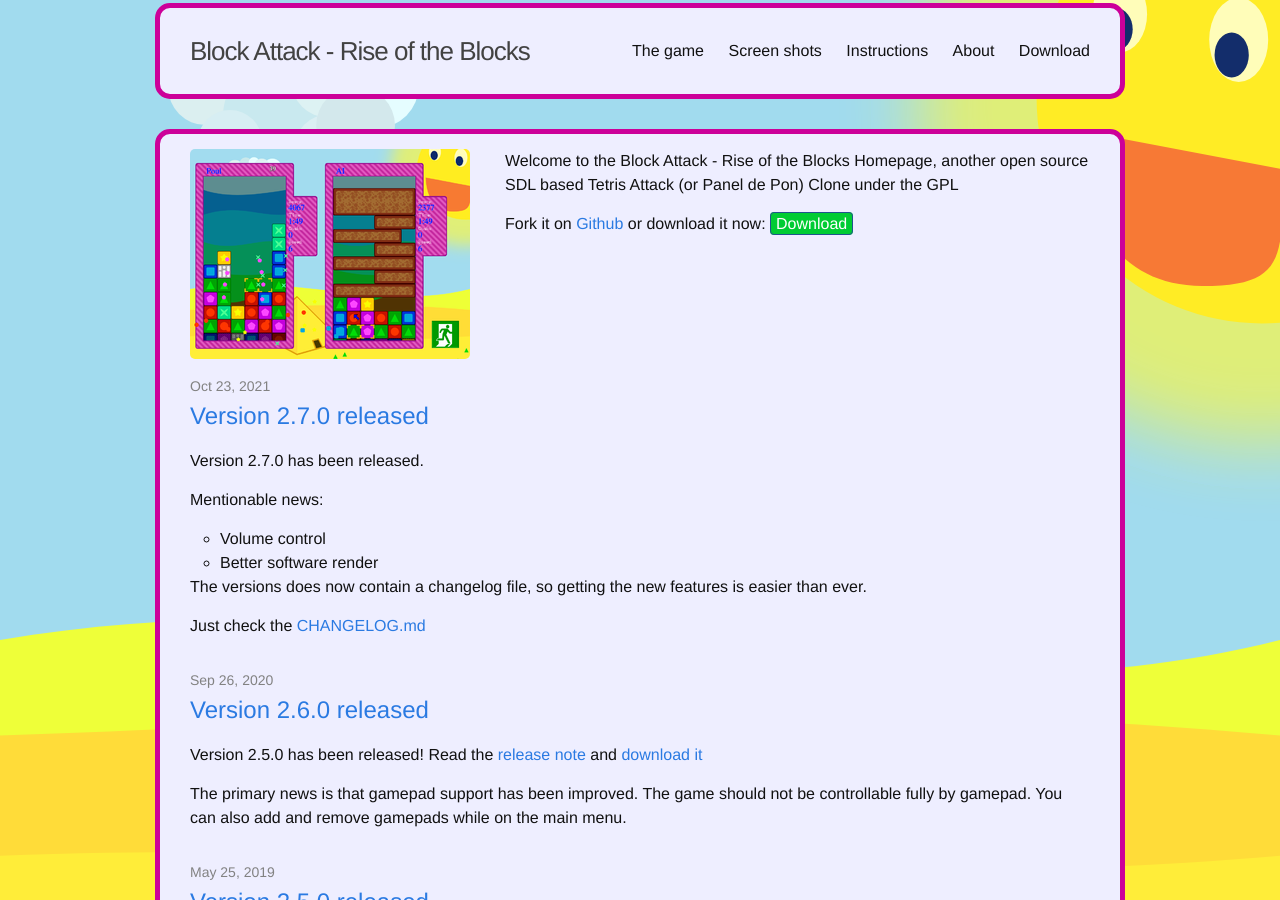
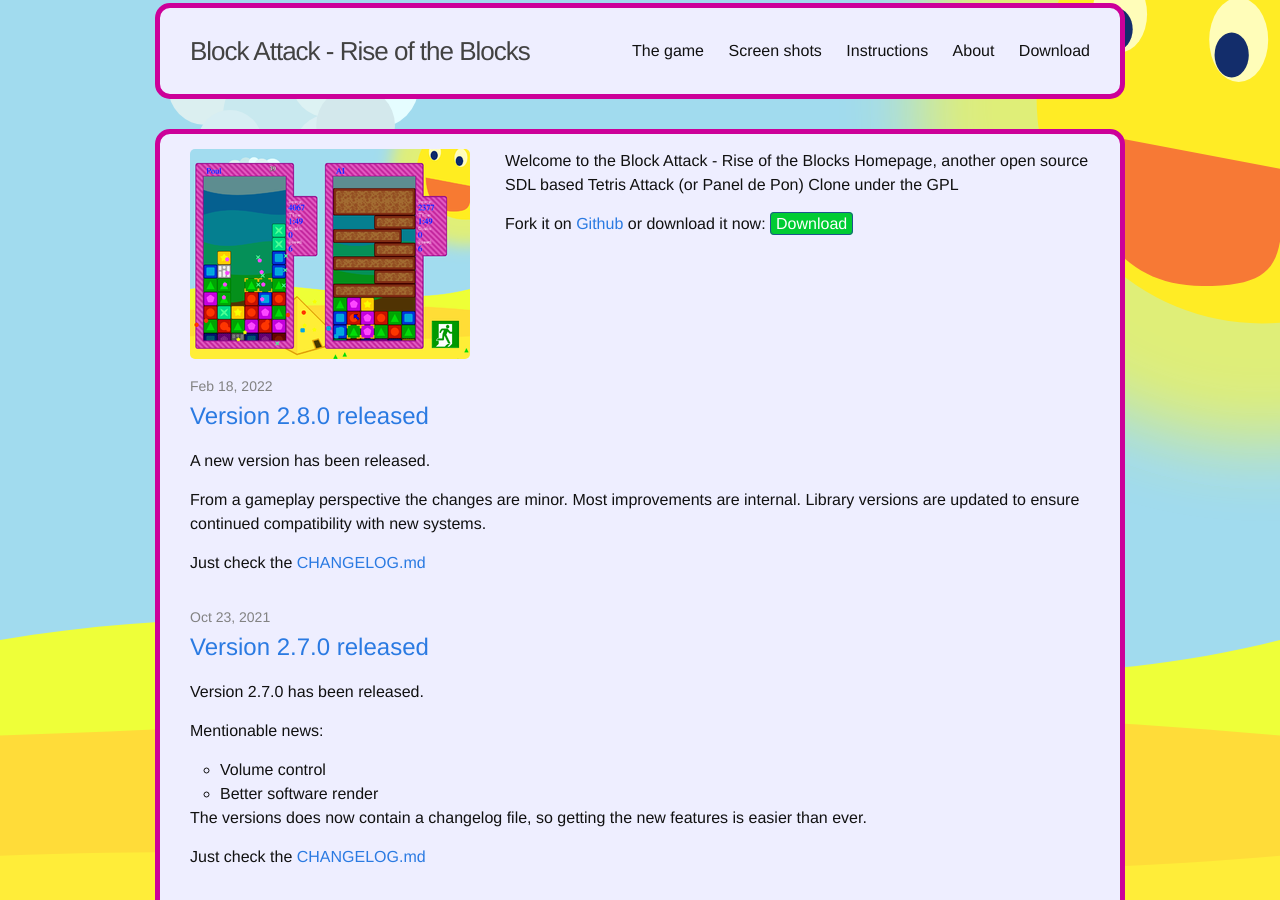
Before and after one commit to blockattack/blockattack-www, a Jekyll site: the page built from index.html, in a window 1280 px wide and 900 px high. Built offline with Jekyll 4.4.1, drawn with Linux system fonts in a browser that asks for light colours.

Commit message:
Post for 2.8.0 release

```diff
--- /dev/null
+++ b/_posts/2022-02-18-version_2_8_0_released.markdown
@@ -0,0 +1,12 @@
+---
+layout: post
+title: "Version 2.8.0 released"
+date: 2022-02-18
+categories: news
+---
+A new version has been released.
+
+From a gameplay perspective the changes are minor. Most improvements are internal.
+Library versions are updated to ensure continued compatibility with new systems.
+
+Just check the [CHANGELOG.md](https://github.com/blockattack/blockattack-game/blob/v2.8.X/CHANGELOG.md)
--- a/thegame.md
+++ b/thegame.md
@@ -13,7 +13,7 @@
 All the artwork are free too.
 
 
-Current version is 2.7.0
+Current version is 2.8.0
 
 # Features:
 
```
Also changed, not shown: download.md (+4 -4 lines).
